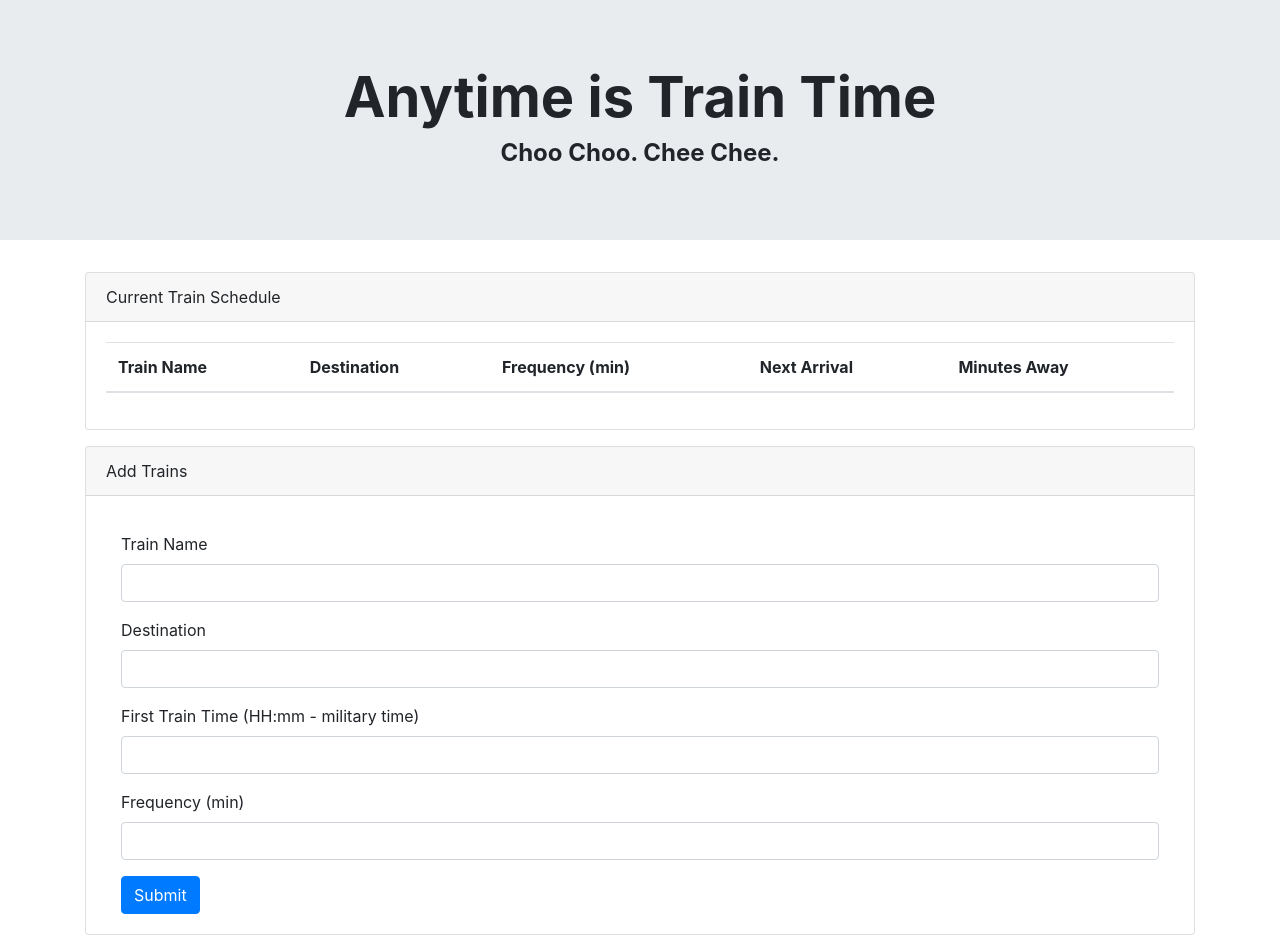
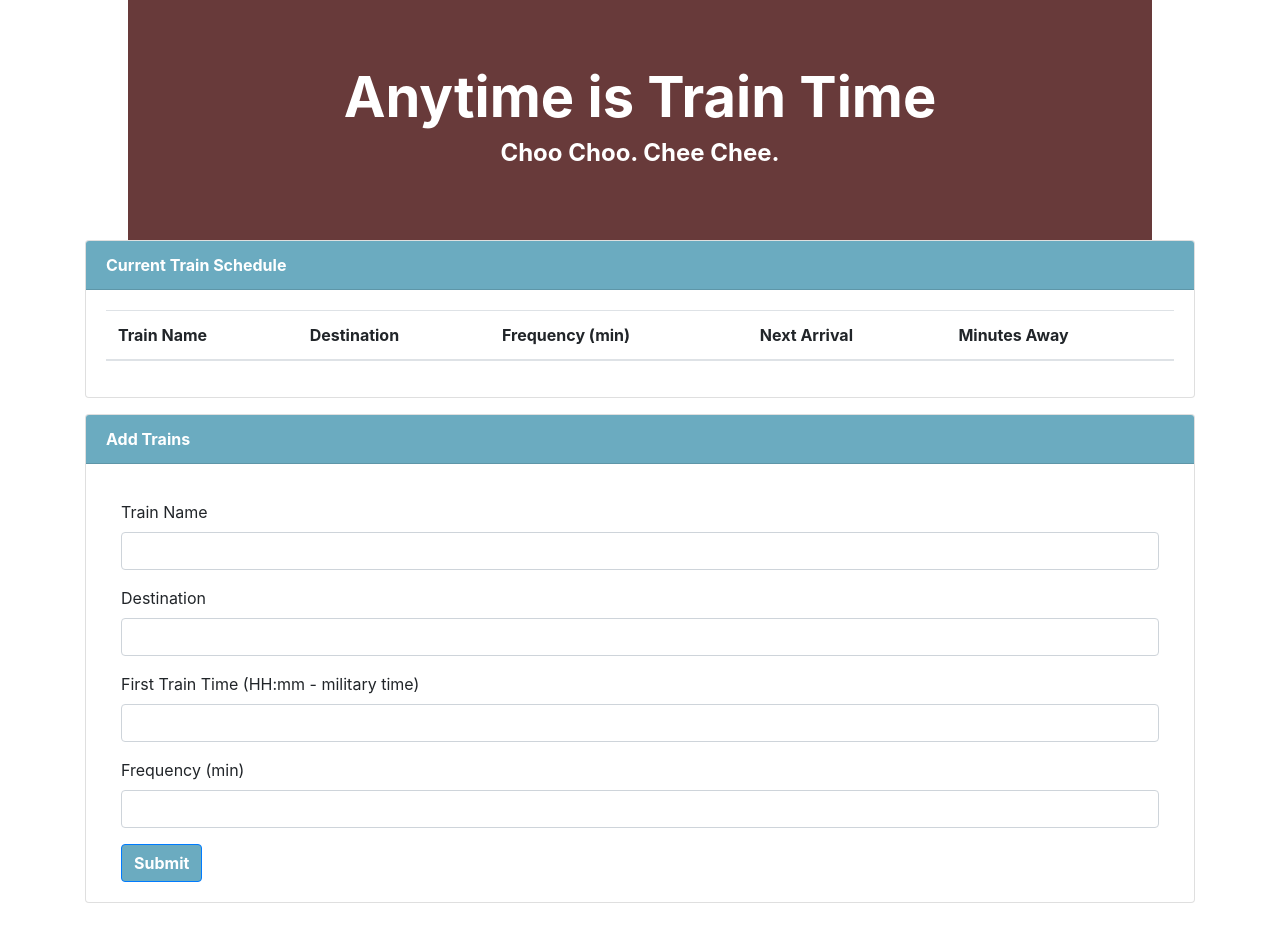
Before and after one commit to ScrantonPete/unitSevenGame, a plain HTML site: page index.html in a window 1280 px wide. After the commit the page ends 903 px from the top, so only its background shows below. Drawn offline with nearby package versions, Linux system fonts and the light colour scheme; no server answers.

Commit message:
added sound, updated css style sheet, added logic.js psuedo code back in

```diff
--- /dev/null
+++ b/assets/css/style.css
@@ -0,0 +1,18 @@
+.jumbotron {
+  background-color: rgb(104, 58, 58);
+  display: block;
+  margin: 0 auto;
+  width: 80%;
+  color: white;
+}
+
+.card-header {
+  background-color: rgb(107, 171, 192);
+  color: white;
+  font-weight: bold;
+}
+
+.btn {
+  background-color: rgb(107, 171, 192);
+  font-weight: bold;
+}
--- a/assets/js/logic.js
+++ b/assets/js/logic.js
@@ -14,8 +14,11 @@ firebase.initializeApp(firebaseConfig);
 var database = firebase.database();
 var currentTime = moment();
 
+// Create Firebase event for adding train to the database and a row in the html when a user
+// adds an entry
 database.ref().on("child_added", function(childSnapshot) {
   console.log(childSnapshot.val());
+  // Store data in variables
 
   var train = childSnapshot.val().train;
   var destination = childSnapshot.val().destination;
@@ -28,6 +31,8 @@ database.ref().on("child_added", function(childSnapshot) {
   console.log(destination);
   console.log(startTime);
   console.log(frequency);
+
+  // Creates the new Row of data
 
   $("#train-table > tbody").append(
     "<tr><td>" +
@@ -43,12 +48,16 @@ database.ref().on("child_added", function(childSnapshot) {
       "</td></tr>"
   );
 });
+
 database.ref().on("value", function(snapshot) {});
 
+// Plays sound when button is clicked
+var audio = new Audio("assets/images/trainWhistle.mp3");
+$("#add-train").click(() => audio.play());
+
+// Inputting new train, checks to ensure entry in each field
+
 $("#add-train").on("click", function() {
-  // YOUR TASK!!!
-  // Code in the logic for storing and retrieving the most recent user.
-  // Don't forget to provide initial data to your Firebase database.
   var train = $("#train-input")
     .val()
     .trim();
@@ -81,6 +90,7 @@ $("#add-train").on("click", function() {
     return false;
   }
 
+  //   Math formulas for nextArrival and minutesAway
   var startTimeConverted = moment(startTime, "hh:mm").subtract("1, years");
 
   var difference = currentTime.diff(moment(startTimeConverted), "minutes");
@@ -90,6 +100,7 @@ $("#add-train").on("click", function() {
     .add(minutesAway, "minutes")
     .format("hh:mm a");
 
+  // New train entered into a variable with properties defined
   var newTrain = {
     train: train,
     destination: destination,
@@ -99,7 +110,7 @@ $("#add-train").on("click", function() {
     next: nextArrival
   };
 
-  // Code for the push
+  // Code for the push to firebase
   database.ref().push(newTrain);
   console.log(newTrain.train);
   console.log(newTrain.destination);
--- a/index.html
+++ b/index.html
@@ -15,7 +15,7 @@
       crossorigin="anonymous"
     />
     <!-- Custom Style -->
-    <!-- <link rel="stylesheet" href="assets/css/style.css" /> -->
+    <link rel="stylesheet" href="assets/css/style.css" />
     <!-- Document Title -->
     <title>Train Time</title>
   </head>
```
Also changed, not shown: 1 other file.
